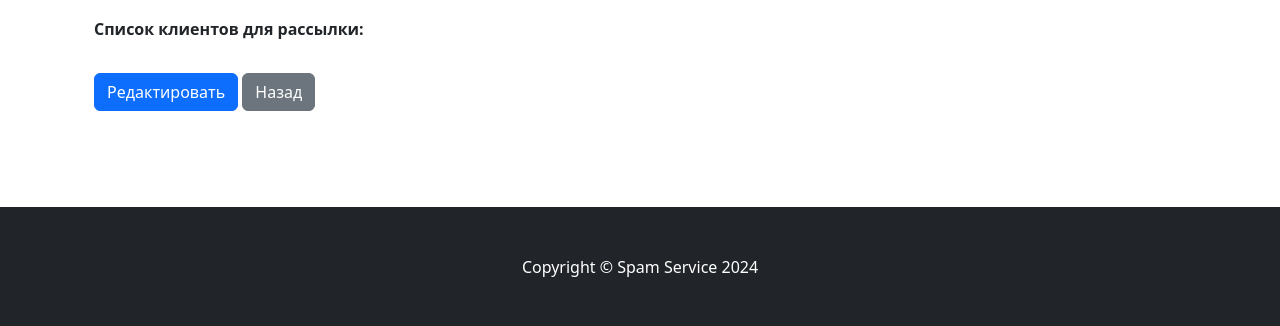
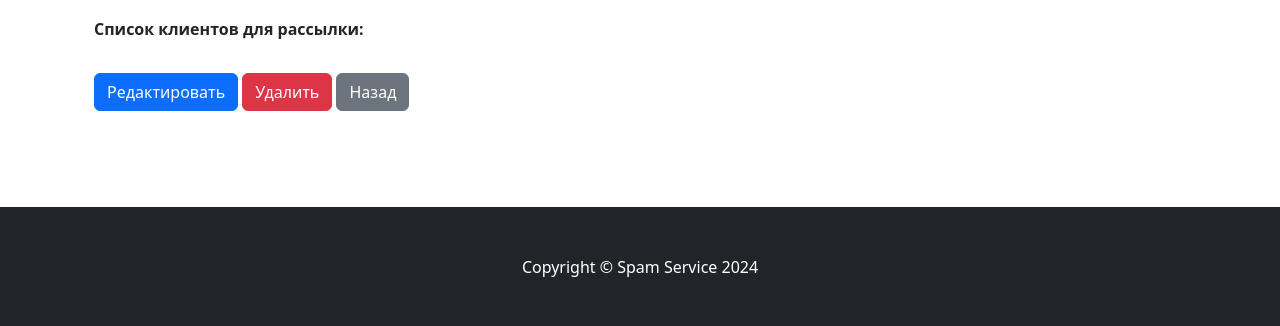
Before and after one commit to EvgeniiErmak/Django_Spam_Service_2024, a Django app: template mailing_service/templates/mailing_service/mailing_detail.html in a window 1280 px wide. Shown: the part 397-723 px from the top of the page. Run offline with Django 5.2, Linux system fonts and the light colour scheme; the template is opened without the code that fills it, so the values that code supplies are empty; some libraries are stand-ins or nearby versions.

Commit message:
Подробности о рассылке - 02

```diff
--- a/mailing_service/templates/mailing_service/mailing_detail.html
+++ b/mailing_service/templates/mailing_service/mailing_detail.html
@@ -26,6 +26,7 @@
         </div>
         <div class="mt-3">
             <a href="{% url 'mailing_service:mailing_update' mailing.pk %}" class="btn btn-primary">Редактировать</a>
+            <a href="{% url 'mailing_service:mailing_delete' mailing.pk %}" class="btn btn-danger">Удалить</a>
             <a href="{% url 'mailing_service:mailing_list' %}" class="btn btn-secondary">Назад</a>
         </div>
     </div>
```
